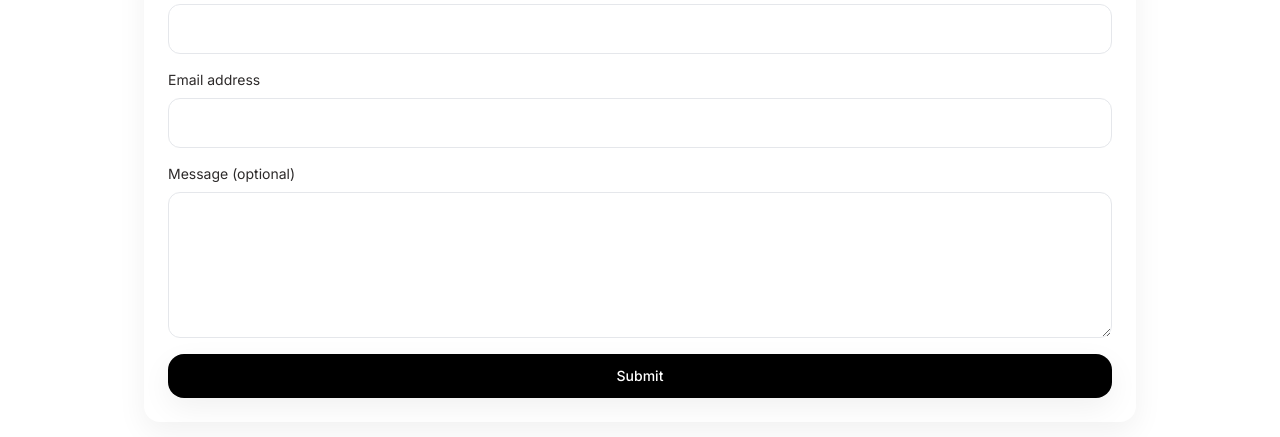
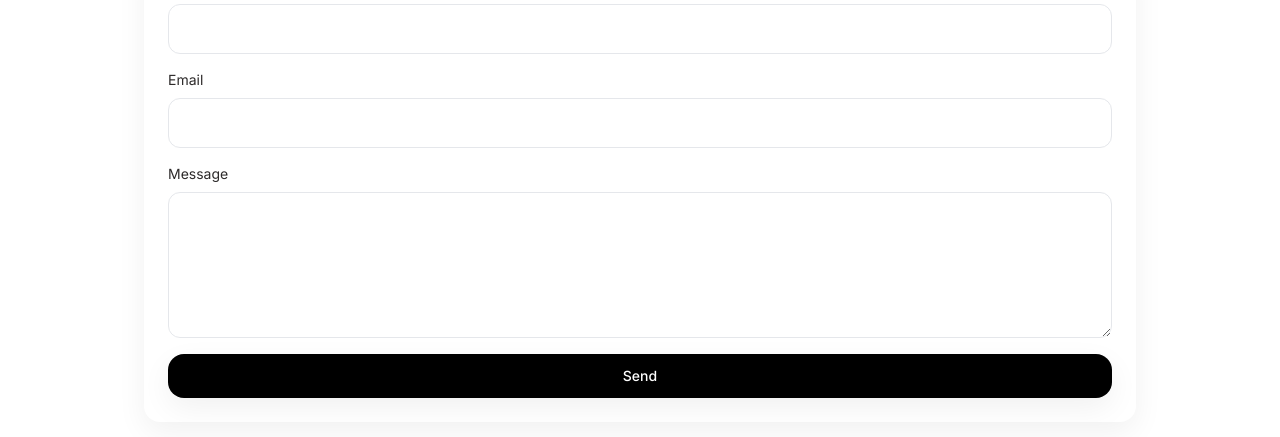
Before and after one commit to eliegamala/Louise-Decor-Design-1, a Next.js app: page /contact in a window 1280 px wide. Shown: the part 477-914 px from the top of the page. Built offline with nearby package versions, Linux system fonts and the light colour scheme; a web font is replaced by a local one.

Commit message:
Update contact.tsx

```diff
--- a/pages/contact.tsx
+++ b/pages/contact.tsx
@@ -44,6 +44,7 @@ export default function ContactPage({ page }: any) {
                 target="hidden_iframe"
                 className="card p-6 grid gap-4"
               >
+                {/* Netlify form identification */}
                 <input type="hidden" name="form-name" value="contact" />
 
                 <label className="grid gap-2">
@@ -56,7 +57,7 @@ export default function ContactPage({ page }: any) {
                 </label>
 
                 <label className="grid gap-2">
-                  <span className="text-sm">Email address</span>
+                  <span className="text-sm">Email</span>
                   <input
                     name="email"
                     type="email"
@@ -66,7 +67,7 @@ export default function ContactPage({ page }: any) {
                 </label>
 
                 <label className="grid gap-2">
-                  <span className="text-sm">Message (optional)</span>
+                  <span className="text-sm">Message</span>
                   <textarea
                     name="message"
                     rows={5}
@@ -75,7 +76,7 @@ export default function ContactPage({ page }: any) {
                 </label>
 
                 <button type="submit" className="btn btn-primary">
-                  Submit
+                  Send
                 </button>
               </form>
             </>
```
